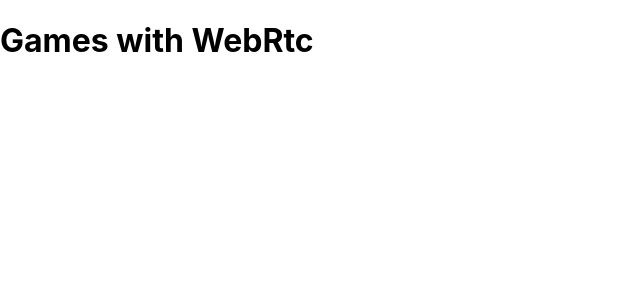
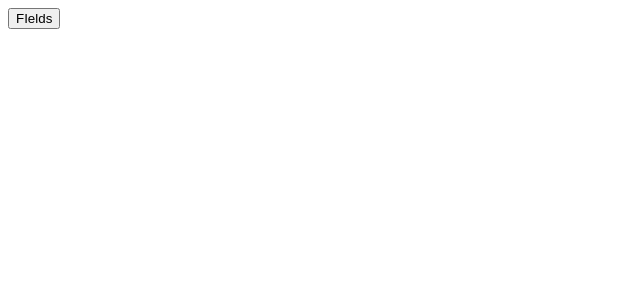
Before and after one commit to alexanderKaramushko/WebRtc-Websockets, a React (Create React App) app: page / in a window 1280 px wide. Shown: the top 300 px of the page, without its empty margins (0-640 px from the left). Built offline with nearby package versions, Linux system fonts and the light colour scheme.

Commit message:
connect mobx

```diff
--- a/package.json
+++ b/package.json
@@ -23,6 +23,7 @@
     "eslint-plugin-jsx-a11y": "^6.2.3",
     "eslint-plugin-react": "^7.19.0",
     "eslint-plugin-react-hooks": "^2.5.0",
+    "mobx": "^6.0.1",
     "react": "^16.14.0",
     "react-dom": "^16.14.0",
     "react-scripts": "3.4.3",
--- a/src/App.tsx
+++ b/src/App.tsx
@@ -1,7 +1,8 @@
 import React, { FC } from 'react';
+import TicTocTae from './components/tic-toc-tae/TicTocTae';
 
 const App: FC = () => (
-  <h1>Games with WebRtc</h1>
+  <TicTocTae />
 );
 
 export default App;
--- /dev/null
+++ b/src/components/tic-toc-tae/Fields.tsx
@@ -0,0 +1,13 @@
+import React, { FC, ReactElement, useContext } from 'react';
+import { StoreContext } from './StoreProvider';
+
+export const Fields: FC = (): ReactElement => {
+  const { fieldsStore } = useContext(StoreContext);
+  const { changeFields } = fieldsStore;
+
+  return (
+    <button type="button" onClick={changeFields}>
+      FIelds
+    </button>
+  );
+};
--- /dev/null
+++ b/src/components/tic-toc-tae/StoreProvider.tsx
@@ -0,0 +1,15 @@
+import React, { createContext, FC, ReactElement, ReactNode } from 'react';
+import RootStore from './store/rootStore';
+
+interface Props {
+    children: ReactNode;
+    store: RootStore;
+}
+
+export const StoreContext = createContext<RootStore>({} as RootStore);
+
+const StoreProvider: FC<Props> = ({ children, store }): ReactElement => (
+  <StoreContext.Provider value={store}>{children}</StoreContext.Provider>
+);
+
+export default StoreProvider;
--- /dev/null
+++ b/src/components/tic-toc-tae/TicTocTae.tsx
@@ -0,0 +1,14 @@
+import React, { FC, ReactElement } from 'react';
+import { Fields } from './Fields';
+import RootStore from './store/rootStore';
+import StoreProvider from './StoreProvider';
+
+const store = new RootStore();
+
+const TicTocTae: FC = (): ReactElement => (
+  <StoreProvider store={store}>
+    <Fields />
+  </StoreProvider>
+);
+
+export default TicTocTae;
--- /dev/null
+++ b/src/components/tic-toc-tae/store/FieldsStore.ts
@@ -0,0 +1,35 @@
+import { action, makeObservable, observable } from 'mobx';
+
+enum Field {
+  EMPTY = -1,
+  CROSS = 0,
+  CIRCLE = 1,
+}
+
+interface FieldsStore {
+  fields: Field[][];
+}
+
+class FieldsStore implements FieldsStore {
+
+  @observable fields = [
+    [Field.EMPTY, Field.EMPTY, Field.EMPTY],
+    [Field.EMPTY, Field.EMPTY, Field.EMPTY],
+    [Field.EMPTY, Field.EMPTY, Field.EMPTY],
+  ];
+
+  constructor() {
+    makeObservable(this);
+  }
+
+  @action.bound changeFields(): void {
+    this.fields = [
+      [Field.CROSS, Field.CROSS, Field.CROSS],
+      [Field.CROSS, Field.CROSS, Field.CROSS],
+      [Field.CROSS, Field.CROSS, Field.CROSS],
+    ];
+  }
+
+}
+
+export default FieldsStore;
--- /dev/null
+++ b/src/components/tic-toc-tae/store/rootStore.ts
@@ -0,0 +1,13 @@
+import FieldsStore from './FieldsStore';
+
+class RootStore {
+
+    fieldsStore: FieldsStore;
+
+    constructor() {
+      this.fieldsStore = new FieldsStore();
+    }
+
+}
+
+export default RootStore;
--- a/src/index.css
+++ /dev/null
@@ -1,13 +0,0 @@
-body {
-  margin: 0;
-  font-family: -apple-system, BlinkMacSystemFont, 'Segoe UI', 'Roboto', 'Oxygen',
-    'Ubuntu', 'Cantarell', 'Fira Sans', 'Droid Sans', 'Helvetica Neue',
-    sans-serif;
-  -webkit-font-smoothing: antialiased;
-  -moz-osx-font-smoothing: grayscale;
-}
-
-code {
-  font-family: source-code-pro, Menlo, Monaco, Consolas, 'Courier New',
-    monospace;
-}
--- a/src/index.tsx
+++ b/src/index.tsx
@@ -1,6 +1,5 @@
 import React from 'react';
 import ReactDOM from 'react-dom';
-import './index.css';
 import App from './App';
 import * as serviceWorker from './serviceWorker';
 
--- a/tsconfig.json
+++ b/tsconfig.json
@@ -17,7 +17,8 @@
     "resolveJsonModule": true,
     "isolatedModules": true,
     "noEmit": true,
-    "jsx": "react"
+    "jsx": "react",
+    "experimentalDecorators": true,
   },
   "include": [
     "src"
```
Also changed, not shown: 1 other file (tests, documents, lock files or other folders).
